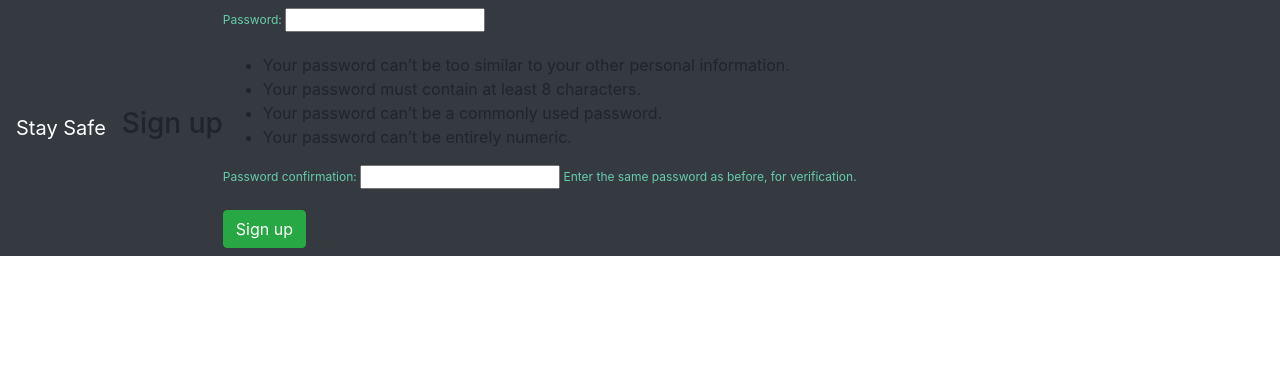
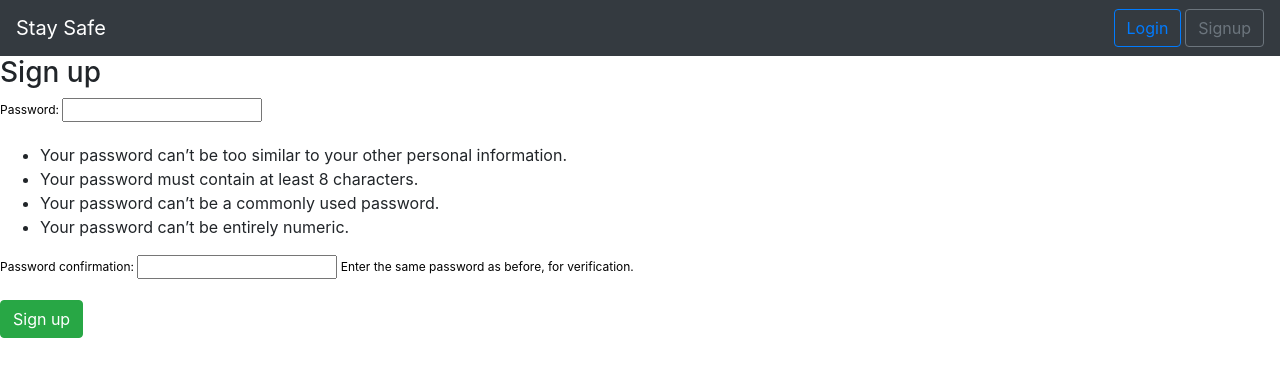
Before and after one commit to srivardhansajja/stay-safe, a Django app: page /accounts/signup/ in a window 1280 px wide. Shown: the top 377 px of the page. Run offline with Django 3.2, Linux system fonts and the light colour scheme; parts of the project's set-up code (start-up, migrations or seed data) failed here and were passed over; some libraries are stand-ins or nearby versions.

Commit message:
Added login and signup buttons

```diff
--- a/static/css/_base.css
+++ b/static/css/_base.css
@@ -1,6 +1,6 @@
 /* static/css/_base.css */
 
 p {
-    color : MediumAquaMarine;
+    color : black;
     font-size : 12px;
 }
--- a/templates/_base.html
+++ b/templates/_base.html
@@ -23,6 +23,24 @@
                 Stay Safe
             </a>
 
+            <!-- Navbar -->
+            <button class="navbar-toggler" type="button" data-toggle="collapse" data-target="#navbarCollapse" aria-controls="navbarCollapse" aria-expanded="false" aria-label="Toggle navigation">
+                <span class="navbar-toggler-icon"></span>
+            </button>
+            <div class="collapse navbar-collapse" id="navbarCollapse">
+
+                <!-- User is logged out: Login or signup -->
+                <form class="form-inline ml-auto">
+                    <a href="{% url 'login' %}" class="btn btn-outline-primary btn-md mr-1" role="button" aria-pressed="true">
+                        Login
+                    </a>
+                    <a href="{% url 'signup' %}" class="btn btn-outline-secondary btn-md" role="button" aria-pressed="true">
+                        Signup
+                    </a>
+                </form>
+            </div>
+        </nav>
+
     <!-- Insert block 'content' -->
     {% block content %}
     {% endblock %}
```
